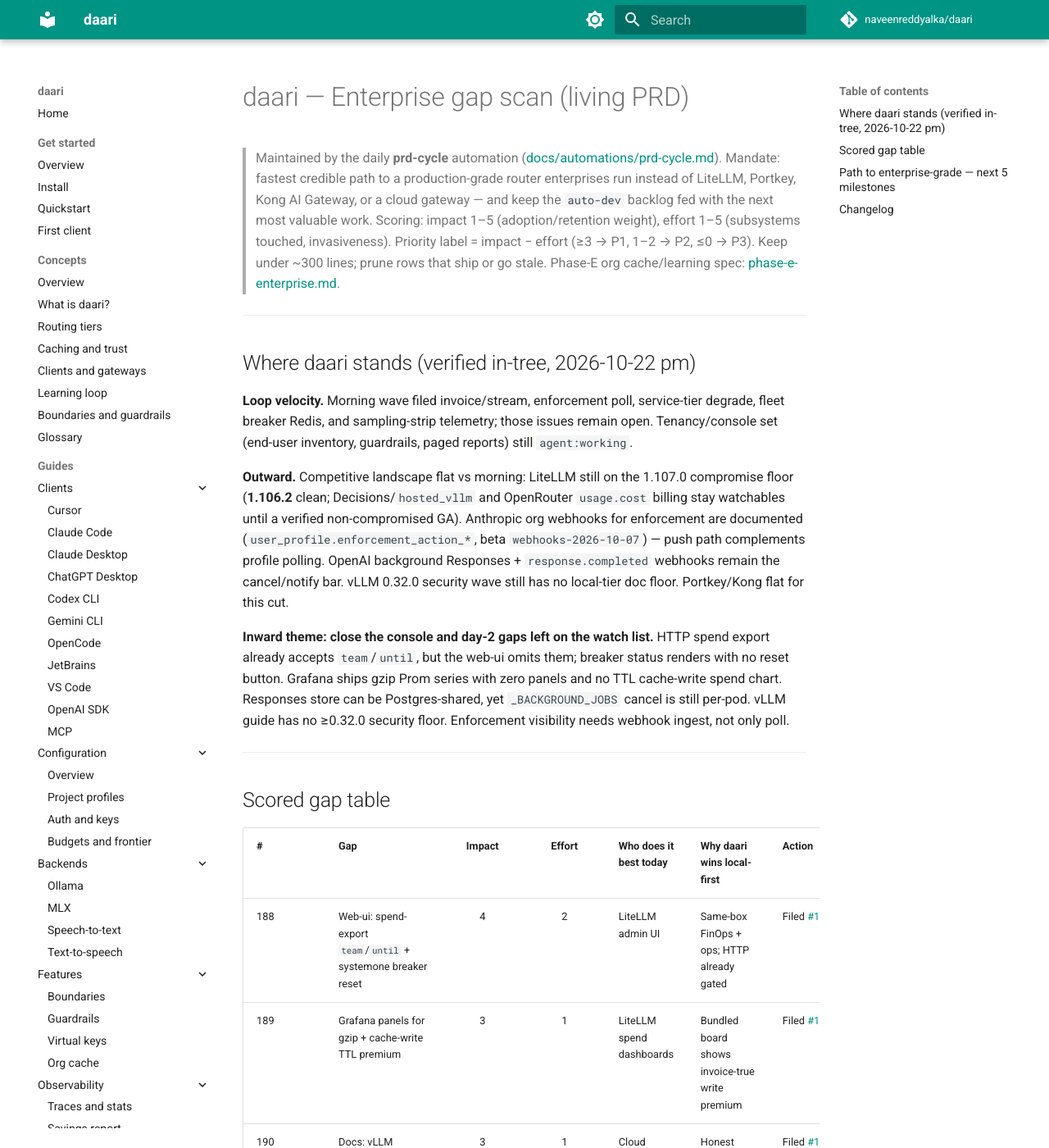
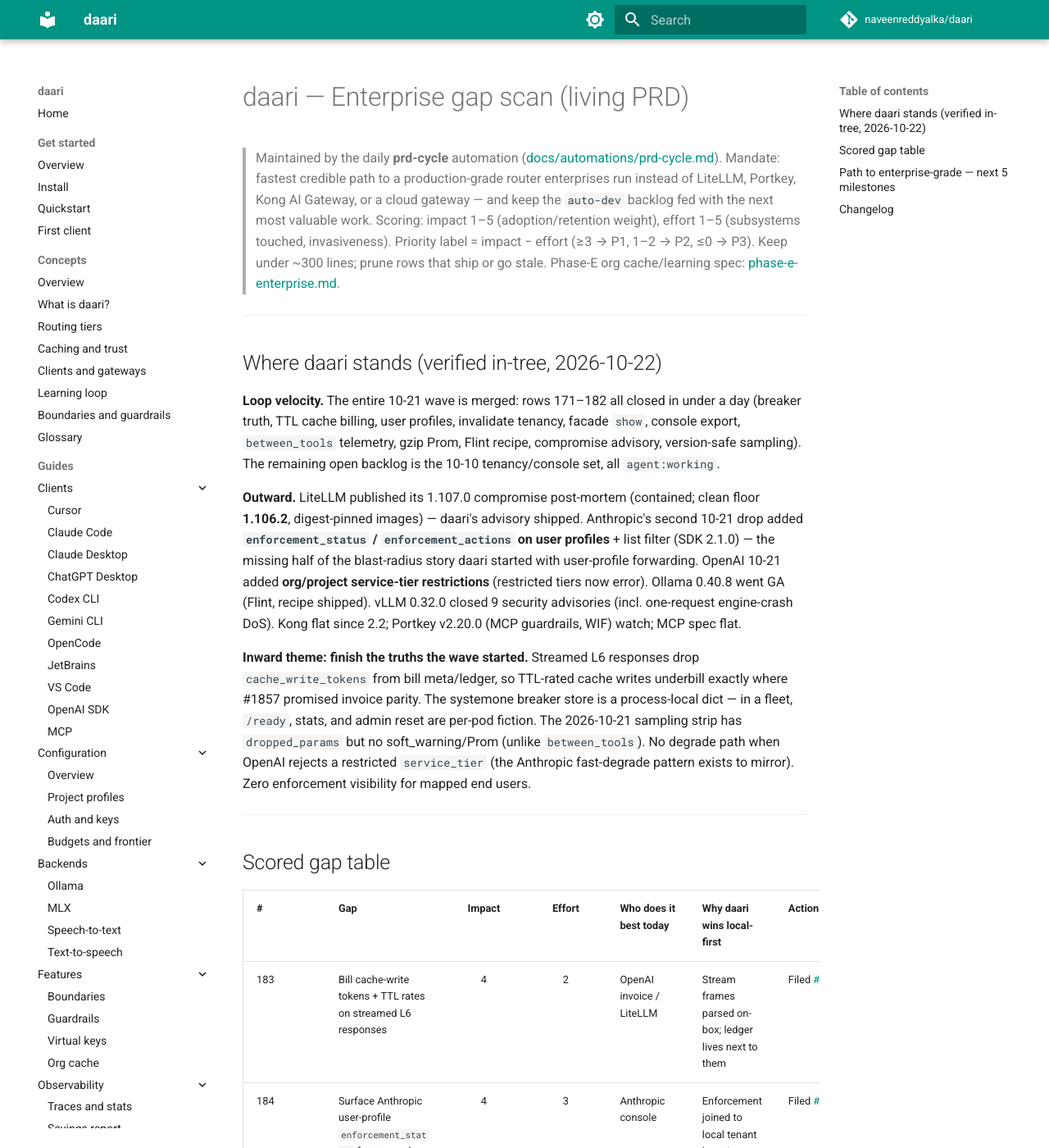
Before and after one commit to naveenreddyalka/daari, an MkDocs documentation site: the page built from docs/prd/ENTERPRISE.md, in a window 1280 px wide and 1400 px high. Shown: the whole window at 82% size. Built offline with MkDocs 1.6.1 and Material for MkDocs 9.7.7, drawn with Linux system fonts in a browser that asks for light colours; comment, search, counter and statistics services are not loaded; some of the changed text lies outside the part shown.

Commit message:
chore(prd): drain stale 2026-10-22 pm PRD PR — take main (pin rows restored)
Co-authored-by: Naveen Reddy Alka <naveenreddyalka@users.noreply.github.com>

```diff
--- a/docs/prd/ENTERPRISE.md
+++ b/docs/prd/ENTERPRISE.md
@@ -11,29 +11,33 @@
 
 ---
 
-## Where daari stands (verified in-tree, 2026-10-22 pm)
+## Where daari stands (verified in-tree, 2026-10-22)
 
-**Loop velocity.** Morning wave filed invoice/stream, enforcement poll,
-service-tier degrade, fleet breaker Redis, and sampling-strip telemetry; those
-issues remain open. Tenancy/console set (end-user inventory, guardrails, paged
-reports) still `agent:working`.
+**Loop velocity.** The entire 10-21 wave is merged: rows 171–182 all closed in
+under a day (breaker truth, TTL cache billing, user profiles, invalidate
+tenancy, facade `show`, console export, `between_tools` telemetry, gzip Prom,
+Flint recipe, compromise advisory, version-safe sampling). The remaining
+open backlog is the 10-10 tenancy/console set, all `agent:working`.
 
-**Outward.** Competitive landscape flat vs morning: LiteLLM still on the
-1.107.0 compromise floor (**1.106.2** clean; Decisions/`hosted_vllm` and
-OpenRouter `usage.cost` billing stay watchables until a verified non-compromised
-GA). Anthropic org webhooks for enforcement are documented
-(`user_profile.enforcement_action_*`, beta `webhooks-2026-10-07`) — push path
-complements profile polling. OpenAI background Responses + `response.completed`
-webhooks remain the cancel/notify bar. vLLM 0.32.0 security wave still has no
-local-tier doc floor. Portkey/Kong flat for this cut.
+**Outward.** LiteLLM published its 1.107.0 compromise post-mortem (contained;
+clean floor **1.106.2**, digest-pinned images) — daari's advisory shipped.
+Anthropic's second 10-21 drop added **`enforcement_status` /
+`enforcement_actions` on user profiles** + list filter (SDK 2.1.0) — the
+missing half of the blast-radius story daari started with user-profile
+forwarding. OpenAI 10-21 added **org/project service-tier restrictions**
+(restricted tiers now error). Ollama 0.40.8 went GA (Flint, recipe shipped).
+vLLM 0.32.0 closed 9 security advisories (incl. one-request engine-crash
+DoS). Kong flat since 2.2; Portkey v2.20.0 (MCP guardrails, WIF) watch;
+MCP spec flat.
 
-**Inward theme: close the console and day-2 gaps left on the watch list.**
-HTTP spend export already accepts `team`/`until`, but the web-ui omits them;
-breaker status renders with no reset button. Grafana ships gzip Prom series
-with zero panels and no TTL cache-write spend chart. Responses store can be
-Postgres-shared, yet `_BACKGROUND_JOBS` cancel is still per-pod. vLLM guide
-has no ≥0.32.0 security floor. Enforcement visibility needs webhook ingest,
-not only poll.
+**Inward theme: finish the truths the wave started.** Streamed L6 responses
+drop `cache_write_tokens` from bill meta/ledger, so TTL-rated cache writes
+underbill exactly where #1857 promised invoice parity. The systemone breaker
+store is a process-local dict — in a fleet, `/ready`, stats, and admin reset
+are per-pod fiction. The 2026-10-21 sampling strip has `dropped_params` but
+no soft_warning/Prom (unlike `between_tools`). No degrade path when OpenAI
+rejects a restricted `service_tier` (the Anthropic fast-degrade pattern
+exists to mirror). Zero enforcement visibility for mapped end users.
 
 ---
 
@@ -41,14 +45,13 @@
 
 | # | Gap | Impact | Effort | Who does it best today | Why daari wins local-first | Action |
 |---|-----|:--:|:--:|------------------------|----------------------------|--------|
-| 188 | Web-ui: spend-export `team`/`until` + systemone breaker reset | 4 | 2 | LiteLLM admin UI | Same-box FinOps + ops; HTTP already gated | Filed [#1871](https://github.com/naveenreddyalka/daari/issues/1871) |
-| 189 | Grafana panels for gzip + cache-write TTL premium | 3 | 1 | LiteLLM spend dashboards | Bundled board shows invoice-true write premium | Filed [#1872](https://github.com/naveenreddyalka/daari/issues/1872) |
-| 190 | Docs: vLLM security floor ≥0.32.0 in local-tier guide | 3 | 1 | Cloud “supported runtime” notes | Honest GPU floor next to pool config | Filed [#1873](https://github.com/naveenreddyalka/daari/issues/1873) |
-| 191 | Fleet-coordinate Responses background job cancel | 4 | 3 | OpenAI background cancel | Redis/lease cancel stops the owning pod | Filed [#1874](https://github.com/naveenreddyalka/daari/issues/1874) |
-| 192 | Ingest Anthropic org enforcement webhooks | 4 | 3 | Anthropic Admin API / SaaS gateways | Push joins local tenant map + audit | Filed [#1875](https://github.com/naveenreddyalka/daari/issues/1875) |
-| 183–187 | Morning 10-22: streamed cache-write billing; enforcement poll; service-tier degrade; fleet breaker Redis; sampling-strip soft_warning/Prom | 3–4 | 1–3 | OpenAI / Anthropic / Kong | Invoice, blast-radius, HA truths | Open |
-| 171–182 | 10-20/10-21 waves: breaker truth; TTL cache billing; user profiles; invalidate tenancy; facade `show`; console export; `between_tools` + gzip telemetry; Flint; LiteLLM compromise advisory; version-safe sampling | 2–5 | 1–3 | LiteLLM / Ollama / Anthropic | Billing truth, tenancy, catalog honesty | Shipped |
-| 136–170 | 10-18 → 10-20 waves: `resultType`; fast-mode; `:cloud` fences; systemone; speed-keyed caches; spend slices; `schema_ok`; events windows | 2–5 | 1–3 | LiteLLM / Portkey / Kong / vLLM | Protocol, egress, FinOps, judge ops | Shipped |
+| 183 | Bill cache-write tokens + TTL rates on streamed L6 responses | 4 | 2 | OpenAI invoice / LiteLLM | Stream frames parsed on-box; ledger lives next to them | Filed [#1865](https://github.com/naveenreddyalka/daari/issues/1865) |
+| 184 | Surface Anthropic user-profile `enforcement_status` for mapped end users | 4 | 3 | Anthropic console | Enforcement joined to local tenant inventory, doctor, Prom, webhooks | Filed [#1866](https://github.com/naveenreddyalka/daari/issues/1866) |
+| 185 | Degrade OpenAI `service_tier` on org/project restriction errors | 4 | 2 | — (OpenAI 10-21) | Keep requests alive under org policy; on-box warning trail | Filed [#1867](https://github.com/naveenreddyalka/daari/issues/1867) |
+| 186 | Fleet-shared systemone breaker state + reset via Redis | 4 | 3 | Kong/Envoy shared upstream health | Same Redis as L0/L1; single-box stays zero-dep | Filed [#1868](https://github.com/naveenreddyalka/daari/issues/1868) |
+| 187 | soft_warning + Prom when `2026-10-21` strips sampling params | 3 | 1 | LiteLLM compact telemetry | On-box count of clients still sending dead knobs | Filed [#1869](https://github.com/naveenreddyalka/daari/issues/1869) |
+| 171–182 | 10-20/10-21 waves: breaker truth; TTL cache billing; user profiles; invalidate tenancy; facade `show`; console export; `between_tools` + gzip telemetry; Flint; LiteLLM compromise advisory; version-safe sampling (171 superseded) | 2–5 | 1–3 | LiteLLM / Ollama / Anthropic | Billing truth, tenancy, catalog honesty | Shipped |
+| 136–170 | 10-18 → 10-20 waves: `resultType`; fast-mode; `:cloud` fences; systemone auth/breaker/Helm; speed-keyed caches; spend slices; `schema_ok`; events windows | 2–5 | 1–3 | LiteLLM / Portkey / Kong / vLLM | Protocol, egress, FinOps, judge ops | Shipped |
 | 62 | End-user inventory + per-user block/cap overrides | 5 | 3 | OpenRouter / LiteLLM | Ledger already knows every user | Open |
 | 63 | Named guardrail profiles bindable per key/team | 5 | 3 | OpenRouter / Portkey | Per-tenant policy, zero hops | Open |
 | 65 | Web-ui: honor keys/teams `has_more` + render `report.users` | 4 | 2 | LiteLLM admin UI | Same-box console finishes the job | Open |
@@ -56,39 +59,57 @@
 | 67 | multi_agent nested usage: per-subagent `model` | 4 | 2 | OpenAI / LiteLLM FinOps | Ledger already meters nested tokens | Open |
 | 6 | Hot-reload `config.yaml` | 3 | 2 | LiteLLM config ownership | Open — needs long session | Open |
 | 7 | Per-key tool-name allowlist for Messages `mcp_servers` | 4 | 3 | LiteLLM `mcp_tool_permissions` | Parked (≥60m session) | Parked |
+| 24 | Grafana panel for `compact_to_fit_applied` | 2 | 1 | LiteLLM spend dashboards | Shipped | Shipped |
+| 25 | Dedicated stats/Prom counter for MCP grant fail-closed | 3 | 1 | LiteLLM MCP 403 metrics | Shipped | Shipped |
+| 26 | Refuse MCP `initialize` when key has no grant | 4 | 1 | LiteLLM initialize 403 | Shipped | Shipped |
+| 27 | Stats for estimated tokens dropped by compact-to-fit | 3 | 2 | LiteLLM compact telemetry | Shipped | Shipped |
+| 28 | Refresh compare-litellm for LiteLLM 1.104 GA | 2 | 1 | LiteLLM release notes | Shipped | Shipped |
+| 19 | Config ownership for `routing.compact_to_fit.*` | 3 | 2 | LiteLLM config ownership | Shipped | Shipped |
+| 20 | Doctor tip when compact_to_fit is enabled | 2 | 1 | — (ops honesty) | Shipped | Shipped |
+| 21 | Hermetic pin: compact_to_fit in config + routing-tiers | 2 | 1 | — (docs regression) | Shipped | Shipped |
+| 22 | `daari_meta` + stats when compact_to_fit actually trims | 3 | 2 | LiteLLM compact telemetry | Shipped | Shipped |
+| 23 | Opt-in fail-closed MCP when key has no MCP grant | 4 | 2 | LiteLLM `require_key_mcp_access_defined` | Shipped | Shipped |
 | 8 | Full DCR; A2A; Realtime/WS; stdio MCP; M365; Skills; FIPS; HIPAA BAA | 2–4 | 3–5 | Portkey / Kong / LiteLLM | Demand-triggered | Watch |
 
-Watch rows (do not file yet): OpenAI `response.completed` webhooks for
-background Responses (after row 191 cancel lands); `migrate --downgrade`;
-per-user RPD; SCIM + multi-issuer SSO; Portkey WIF for upstream creds (buyer
-ask); LiteLLM post-quarantine clean 1.107 rebuild watchables
-(ID-JAG/OAuth-delegate, `agent_access_default_deny`, OpenRouter `usage.cost`)
-once a verified non-compromised GA exists; Ollama Flint GPU beyond Mac;
-systemone multi-upstream; Prometheus exemplars + `gen_ai.agent.*`; Kong
-Skills/passthrough demand.
+Watch rows (do not file yet): Responses background jobs are process-local
+(`_BACKGROUND_JOBS` dict; cancel/poll cross-pod races — file after the
+current console wave drains); console parity polish — spend-export `team`/
+`until` filters + breaker-reset button (status renders, no action);
+Grafana panels for cache-write TTL premium + gzip counters;
+vllm-local-tier.md security floor ≥0.32.0 (9 advisories);
+Anthropic org restrict/ban **webhook ingest** (beta `webhooks-2026-10-07`,
+after row 184 polling lands); LiteLLM post-quarantine clean 1.107 rebuild
+watchables (ID-JAG/OAuth-delegate, `agent_access_default_deny`) once a
+verified non-compromised GA exists; Portkey 2.20 WIF for OpenAI/Anthropic
+(short-lived upstream creds — buyer ask); Ollama Flint GPU beyond Mac;
+systemone multi-upstream; `migrate --downgrade`; Responses background
+completion webhooks; per-user RPD; SCIM + multi-issuer SSO; Prometheus
+exemplars + `gen_ai.agent.*`; Kong Skills/passthrough demand.
 
-Verified fine this run — don't re-audit: spend-export HTTP already filters
-`team`/`until`/`model`/`usage_speed` (gap is console wiring only); breaker
-reset authz tested; gzip Prom series exist (gap is Grafana + cache-write TTL
-series/panel); facade think/format; Helm digest pin + cosign docs; catalog
-version-safe after sampling strip.
+Verified fine this run — don't re-audit: `anthropic-version` ingress →
+egress passthrough (#455) + version-keyed sampling strip; web-ui spend
+export carries `since`/`format`/`model`/`usage_speed` (gap is `team`/`until`
+only); doctor-health.md has the `systemone_breaker` tip row; facade
+`/api/chat`+`/api/generate` accept `think` + `format` (incl. schema);
+spend-export HTTP test combines team+model+speed; breaker reset authz
+tested (non-admin 403); CORS defaults closed; Helm image digest pin +
+cosign docs exist; catalog advertises nothing version-wrong after #1856.
 
 ---
 
 ## Path to enterprise-grade — next 5 milestones
 
-1. **Console finishes HTTP truths** — spend-export team/until + breaker reset
-   on the same-box UI (row 188).
-2. **Day-2 boards for new meters** — gzip + cache-write TTL premium on the
-   bundled Grafana board (row 189), with the vLLM security floor documented
-   (row 190).
-3. **Fleet-true background cancel** — stop Responses workers on the owning
-   pod from any replica (row 191).
-4. **Push blast-radius** — Anthropic org enforcement webhooks into local
-   tenant map (row 192), alongside morning enforcement poll.
-5. **Drain morning + tenancy waves** — streamed cache-write billing, tier
-   degrade, shared breaker, sampling telemetry; end-user inventory and
-   guardrail profiles still in flight (rows 62–67, 183–187).
+1. **Invoice parity on streams** — cache-write tokens + TTL rates on the
+   streaming path, where most production traffic lives (row 183).
+2. **Close the blast-radius loop** — see when Anthropic restricts or bans a
+   mapped tenant, on-box (row 184).
+3. **Fleet-true breaker ops** — shared state + fleet-wide reset so `/ready`
+   and doctor say the same thing on every pod (row 186).
+4. **Survive org tier policy** — degrade restricted `service_tier` instead
+   of failing requests (row 185), with the strip telemetry to plan client
+   migrations (row 187).
+5. **Drain the tenancy/console wave in flight** — end-user inventory,
+   guardrail profiles, paged reports/console (rows 62–67, all in progress).
 
 Compliance non-goals (SCIM, WIF depth, A2A, SOC 2 program, Realtime/WS,
 FIPS builds, HIPAA BAA) stay deferred until buyer demand.
@@ -97,21 +118,19 @@
 
 ## Changelog
 
-- **2026-10-22 pm (console + day-2 packaging)** — Outward flat vs morning;
-  Anthropic org enforcement webhooks documented as push complement; vLLM
-  0.32.0 security floor still undocumented. Filed rows 188–192: web-ui
-  spend/breaker controls, Grafana gzip + cache-write TTL, vLLM floor docs,
-  Responses background cancel coordination, Anthropic webhook ingest.
-  Pruned watch items that became filings.
-
 - **2026-10-22 (finish the truths the wave started)** — Marked rows 171–182
-  Shipped. Outward: LiteLLM compromise post-mortem; Anthropic user-profile
-  `enforcement_status`; OpenAI service-tier restrictions; Ollama 0.40.8 GA;
-  vLLM 0.32.0 security wave. Filed rows 183–187.
+  Shipped (whole 10-21 wave merged in under a day). Outward: LiteLLM
+  compromise post-mortem (clean floor 1.106.2, digest pinning); Anthropic
+  user-profile `enforcement_status` + filter (SDK 2.1.0); OpenAI org/project
+  service-tier restrictions; Ollama 0.40.8 GA; vLLM 0.32.0 security wave.
+  Filed rows 183–187: streamed cache-write billing, enforcement visibility,
+  service-tier degrade, fleet-shared breaker, sampling-strip telemetry.
 
 - **2026-10-21 + pm (breaker truth, invoice-true cache billing, user
   profiles; LiteLLM compromise + Anthropic API-version footgun)** — Filed
-  rows 173–182; marked 161–172 Shipped/Superseded.
+  rows 173–182; marked 161–172 Shipped/Superseded. Outward: LiteLLM 1.107.0
+  compromise (floor 1.106.2); Anthropic API `2026-10-21` removes sampling;
+  OpenAI 12h prompt cache; Ollama 0.40.7/0.40.8-rc0.
 
 - **2026-10-20 (finish the knobs + evening speed-keyed ops)** — Filed rows
   163–172. Outward: LiteLLM 1.106.0 GA; Anthropic
```
